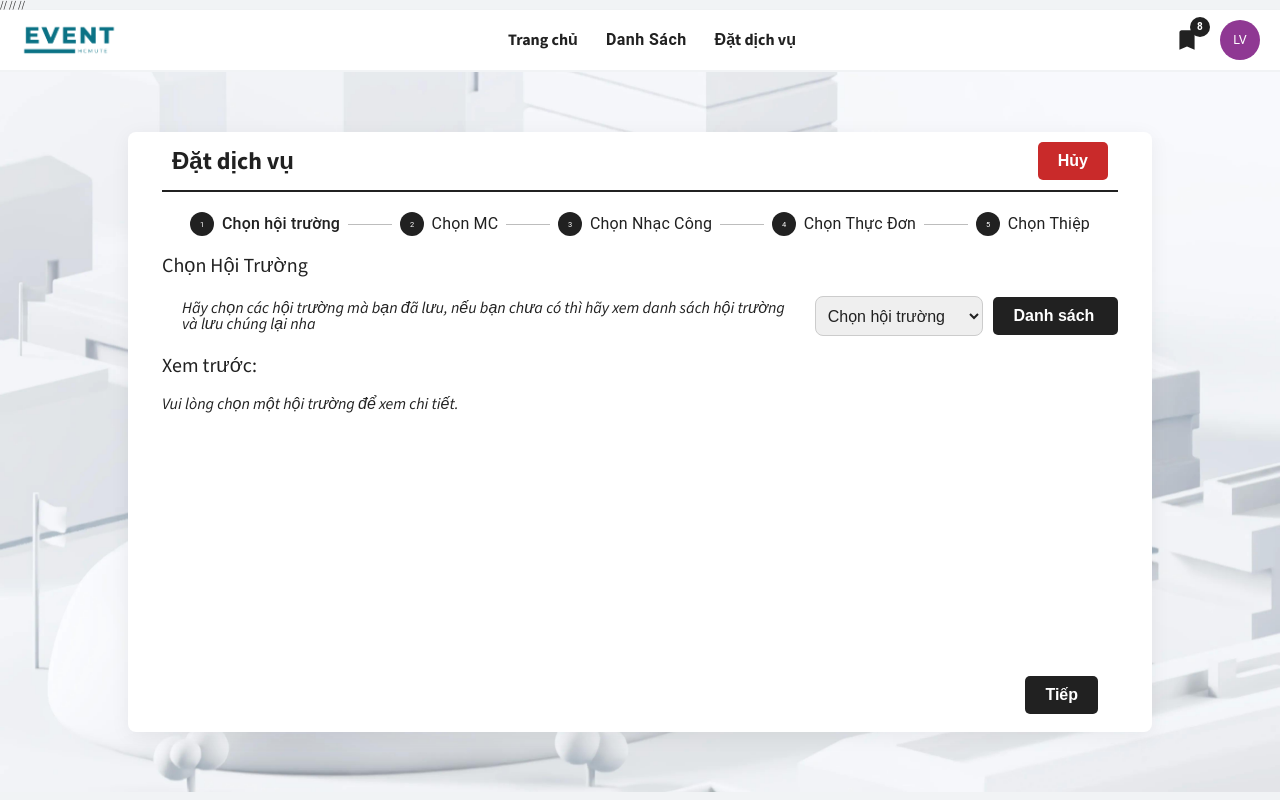
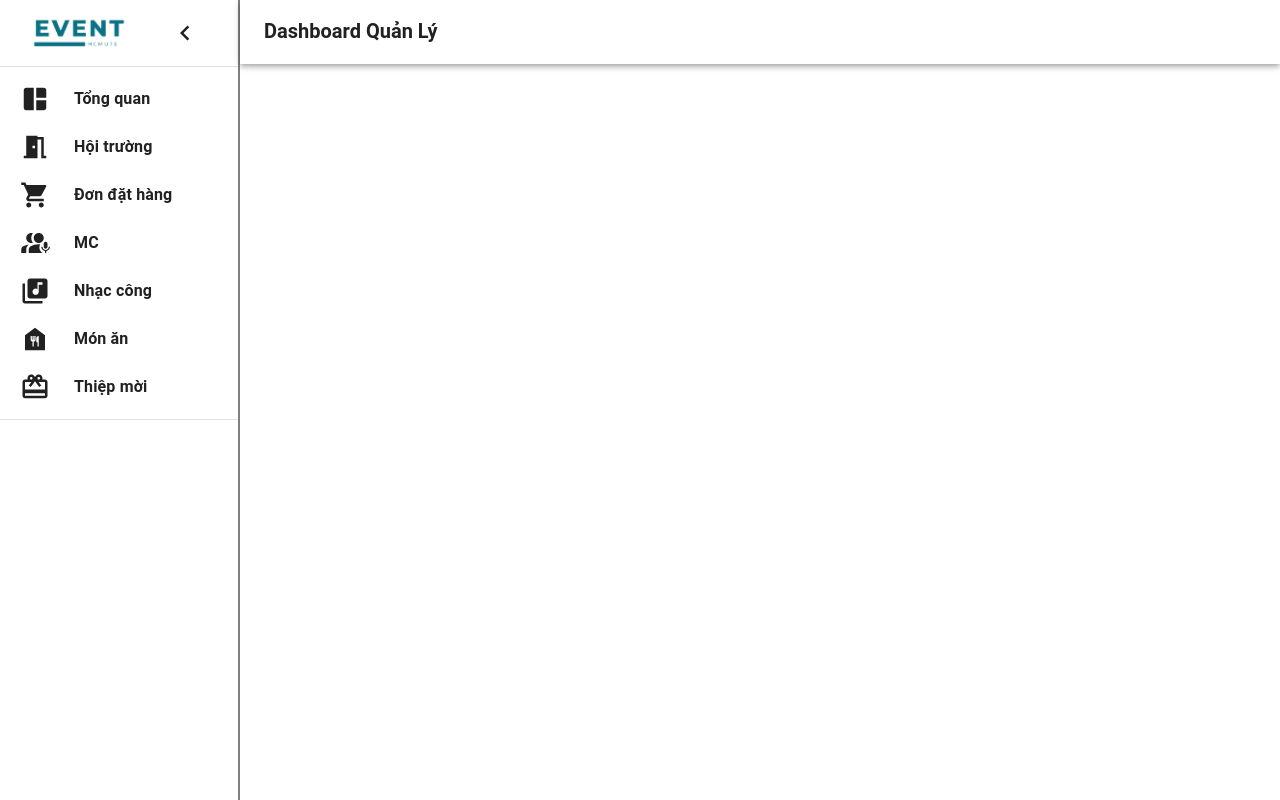
Before and after one commit to TruongDang23/Project_CNPM_Moi, a React (Vite) app: page /admin/dashboard in a window 1280 px wide. Built offline with nearby package versions, Linux system fonts and the light colour scheme.

Commit message:
chia lại route

```diff
--- a/src/App.jsx
+++ b/src/App.jsx
@@ -1,15 +1,13 @@
 import { System } from './pages/system/index.jsx'
 import { Admin } from './pages/admin/index.jsx'
 import { Customer } from './pages/customer/index.jsx'
-import OrderEvent from './pages/customer/orderEvent/OrderEvent.jsx'
 
 function App() {
   return (
     <>
-//       <System/>
-//       <Admin/>
-//       <Customer/>
-      <OrderEvent />
+      <System />
+      <Admin />
+      <Customer />
     </>
   )
 }
--- a/src/components/Header.jsx
+++ b/src/components/Header.jsx
@@ -1,6 +1,6 @@
 import styled from 'styled-components'
-// import Logo from '../assets/logo-v1.png'
-import Logo from '../assets/logo-v2.png'
+import Logo from '../assets/logo-v1.png'
+// import Logo from '../assets/logo-v2.png'
 import ListService from './ListService'
 
 import Badge from '@mui/material/Badge'
--- a/src/pages/admin/index.jsx
+++ b/src/pages/admin/index.jsx
@@ -1,11 +1,11 @@
-import { Route, Routes } from "react-router-dom"
-import DashBoard from "./dashboard/DashBoard"
+import { Route, Routes } from 'react-router-dom'
+import DashBoard from './dashboard/DashBoard'
 
 export function Admin() {
   return (
     <>
       <Routes>
-        <Route path="/admin" element={<DashBoard/>}/>
+        <Route path="/admin/dashboard" element={<DashBoard />} />
       </Routes>
     </>
   )
--- a/src/pages/customer/index.jsx
+++ b/src/pages/customer/index.jsx
@@ -1,10 +1,11 @@
-import { Route, Routes } from "react-router-dom"
+import { Route, Routes } from 'react-router-dom'
+import OrderEvent from './orderEvent/OrderEvent'
 
 export function Customer() {
   return (
     <>
       <Routes>
-        {/* <Route path="/admin" element={< />}/> */}
+        <Route path="/customer/order-event" element={<OrderEvent />} />
       </Routes>
     </>
   )
```
